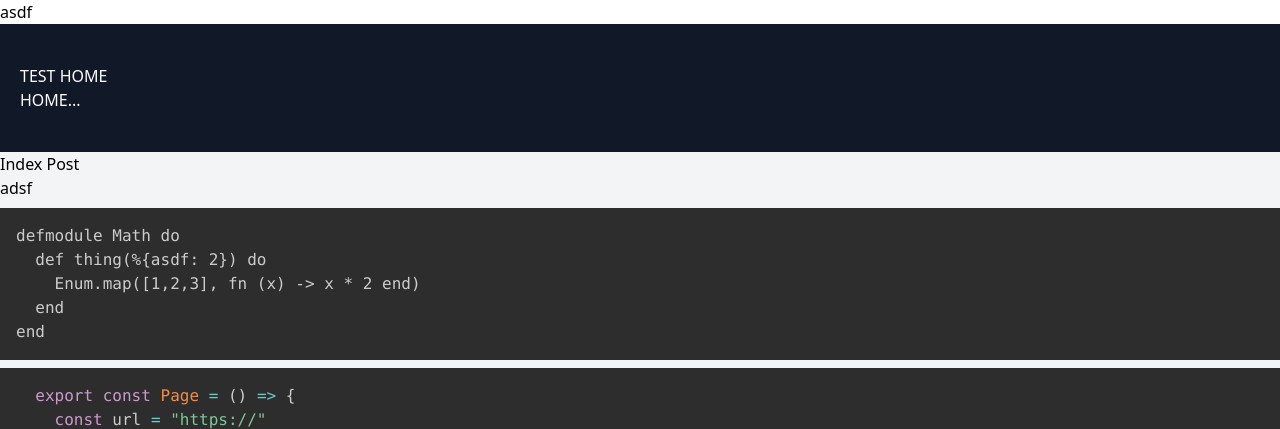
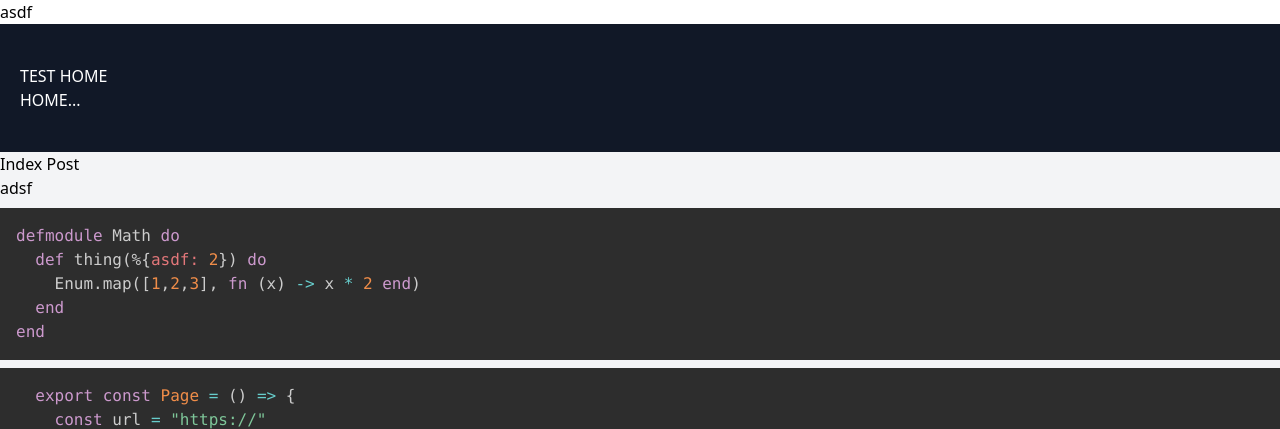
Before and after one commit to mthomps4/test-pages, a Jekyll site: the page built from post/index.md, in a window 1280 px wide. Shown: the top 429 px of the page. Built offline with Jekyll 4.4.1, drawn with Linux system fonts in a browser that asks for light colours; nearby versions of some CDN libraries; our own code applies the rules of GitHub Pages for plain Markdown files; part of the change alters nothing that is shown.

```diff
--- a/_layouts/default.html
+++ b/_layouts/default.html
@@ -35,6 +35,7 @@
       {% endif %}
     </footer>
     <script src="https://cdnjs.cloudflare.com/ajax/libs/prism/1.25.0/prism.min.js" integrity="sha512-hpZ5pDCF2bRCweL5WoA0/N1elet1KYL5mx3LP555Eg/0ZguaHawxNvEjF6O3rufAChs16HVNhEc6blF/rZoowQ==" crossorigin="anonymous" referrerpolicy="no-referrer"></script>
-    <!-- <script src="{{ "/assets/js/prism.js" | prepend: site.baseurl }}"></script>  -->
+    <script src="https://cdnjs.cloudflare.com/ajax/libs/prism/1.25.0/components/prism-elixir.min.js" integrity="sha512-XdPyCY48VvRU56okVLAGO3+XERM421vhpQXlasbG2FBWL8nqgEkeprNfSG7V70rM6xPE6DQ0DEvLCdXOyngdYA==" crossorigin="anonymous" referrerpolicy="no-referrer"></script>
+<!-- <script src="{{ "/assets/js/prism.js" | prepend: site.baseurl }}"></script>  -->
 </body>
 </html>
```
